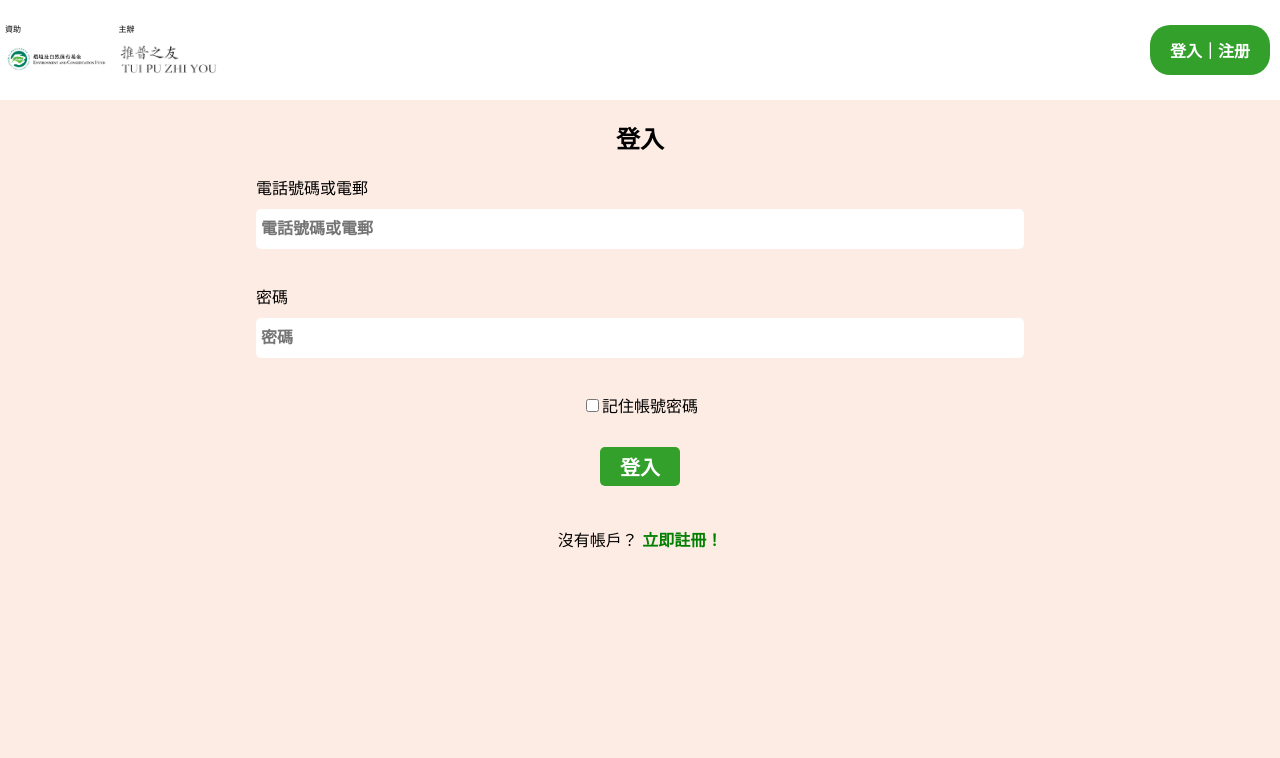
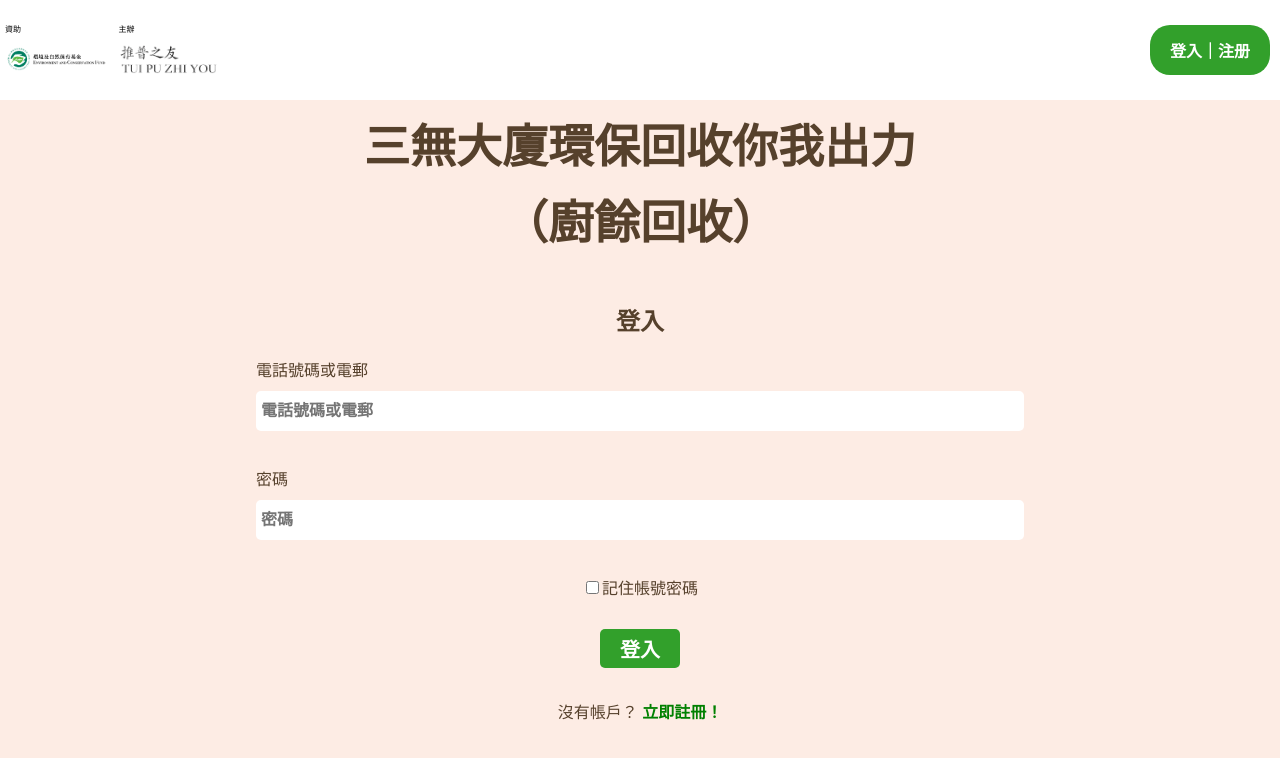
Before and after one commit to hinwong21/TuiPuZhiYou, a React (Create React App) app in the folder client/: page / in a window 1280 px wide. Shown: the top 758 px of the page. Built offline with nearby package versions, Linux system fonts and the light colour scheme; no server answers.

Commit message:
add projectHeader

```diff
--- a/client/src/App.css
+++ b/client/src/App.css
@@ -22,5 +22,5 @@ body {
   align-items: center;
   width: 100vw;
   margin-top: 100px;
-  padding-bottom: 50px;
+  padding-bottom: 20px;
 }
--- a/client/src/Page/Login/Login.css
+++ b/client/src/Page/Login/Login.css
@@ -1,3 +1,25 @@
+.loginContainer {
+  display: flex;
+  flex-direction: column;
+  justify-content: center;
+  align-items: center;
+  color: var(--tertiary-color);
+}
+
+.projectHeader {
+  font-weight: bolder;
+  font-size: 46px;
+  margin: 10px;
+  text-align: center;
+}
+
+.projectSubHeader {
+  font-weight: bolder;
+  font-size: 46px;
+  margin-bottom: 30px;
+  text-align: center;
+}
+
 .register-link {
   margin-top: 2%;
 }
--- a/client/src/Page/Login/Login.tsx
+++ b/client/src/Page/Login/Login.tsx
@@ -28,6 +28,7 @@ export const Login: React.FC<LoginProps> = ({ onStatusChange, username }) => {
   const handleStatus = React.useCallback(
     (newStatus: string) => {
       onStatusChange(newStatus);
+      window.scrollTo(0, 0);
     },
     [onStatusChange]
   );
@@ -104,7 +105,10 @@ export const Login: React.FC<LoginProps> = ({ onStatusChange, username }) => {
   }, []);
 
   return (
-    <>
+    <div className="loginContainer">
+      <div className="projectHeader">三無大廈環保回收你我出力 </div>
+      <div className="projectSubHeader">（廚餘回收）</div>
+
       <h2>登入</h2>
 
       {/* Input fields for username and password */}
@@ -155,6 +159,6 @@ export const Login: React.FC<LoginProps> = ({ onStatusChange, username }) => {
           </span>
         </p>
       </div>
-    </>
+    </div>
   );
 };
--- a/client/src/Page/Register/Register.css
+++ b/client/src/Page/Register/Register.css
@@ -1,3 +1,11 @@
+.registerContainer {
+  display: flex;
+  flex-direction: column;
+  justify-content: center;
+  align-items: center;
+  color: var(--tertiary-color);
+}
+
 .registerDefaultNotice {
   font-size: 12px;
   color: red;
--- a/client/src/Page/Register/Register.tsx
+++ b/client/src/Page/Register/Register.tsx
@@ -70,6 +70,7 @@ export const Register: React.FC<RegisterProps> = ({ onStatusChange }) => {
   };
 
   const handleBackBtnClick = () => {
+    window.scrollTo(0, 0);
     handleStatus("login");
   };
 
@@ -141,8 +142,11 @@ export const Register: React.FC<RegisterProps> = ({ onStatusChange }) => {
   }, [confirmPhoneNumOrEmail]);
 
   return (
-    <>
-      <h3>注册帳戶</h3>
+    <div className="registerContainer">
+      <div className="projectHeader">三無大廈環保回收你我出力 </div>
+      <div className="projectSubHeader">（廚餘回收）</div>
+
+      <h2>注册帳戶</h2>
       <Input
         title="用戶名稱"
         type="text"
@@ -217,6 +221,6 @@ export const Register: React.FC<RegisterProps> = ({ onStatusChange }) => {
       </div>
 
       <div className="registerGap"></div>
-    </>
+    </div>
   );
 };
--- a/client/src/Page/User/Info/UserInfo.css
+++ b/client/src/Page/User/Info/UserInfo.css
@@ -4,20 +4,6 @@
   align-items: center;
   width: 100vw;
   color: var(--tertiary-color);
-}
-
-.userInfoProjectHeader {
-  font-weight: bolder;
-  font-size: 46px;
-  margin: 10px;
-  text-align: center;
-}
-
-.userInfoProjectSubHeader {
-  font-weight: bolder;
-  font-size: 46px;
-  margin-bottom: 30px;
-  text-align: center;
 }
 
 .userInfoPoints {
--- a/client/src/Page/User/Info/UserInfo.tsx
+++ b/client/src/Page/User/Info/UserInfo.tsx
@@ -66,8 +66,8 @@ export const UserInfo = () => {
   return (
     <div className="userInfoContainer">
       <div className="userInfoGap"></div>
-      <div className="userInfoProjectHeader">三無大廈環保回收你我出力 </div>
-      <div className="userInfoProjectSubHeader">（廚餘回收）</div>
+      <div className="projectHeader">三無大廈環保回收你我出力 </div>
+      <div className="projectSubHeader">（廚餘回收）</div>
       <div className="userInfoPoints">我的積分： {totalPoint} 分</div>
       <div className="userInfoWasteRecord">
         本月廚餘： {thisMonthWaste} 公斤
```
Also changed, not shown: client/src/uploads/banner.png (added).
